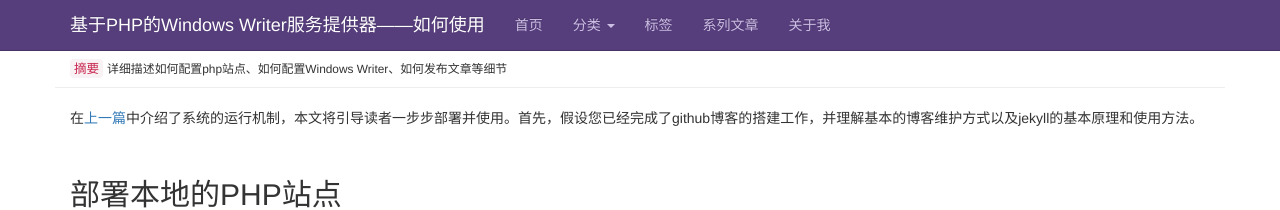
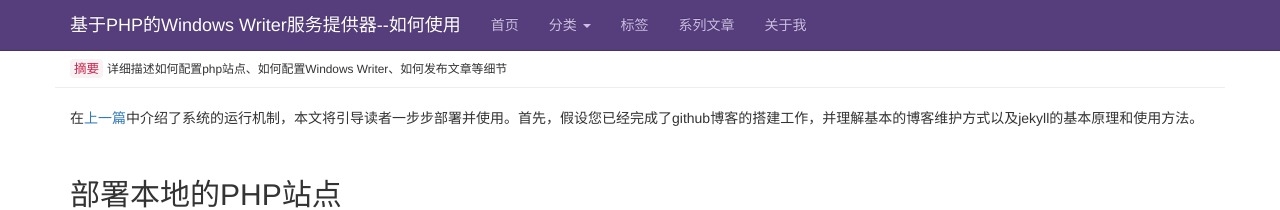
Before and after one commit to PChou/NRemedy, a Jekyll site: the page built from _posts/2013-10-23-5267e1c65917c.html, in a window 1280 px wide. Shown: the top 210 px of the page. Built offline with Jekyll 4.4.1, drawn with Linux system fonts in a browser that asks for light colours; nearby versions of some CDN libraries; comment, search, counter and statistics services are not loaded.

Commit message:
try to fix rss.xml

```diff
--- a/_posts/2013-01-30-asp-net-pipeline-internal.html
+++ b/_posts/2013-01-30-asp-net-pipeline-internal.html
@@ -1,6 +1,6 @@
 ---
 layout: postlayout
-title: 【转】深入IIS和ASP.NET&mdash;深入理解ASP.NET管道
+title: 【转】深入IIS和ASP.NET--深入理解ASP.NET管道
 description: 本系列旨在记录IIS和ASP.NET内部原理，主要来源于网络上一些优秀的文章转载。本篇深入讲解了ASP.NET管道，并以自定义ASP.NET框架的目标给出了大量的代码示例，实为精彩之极之作。
 thumbimg: 2011090522232631.png
 categories: [Web, ASP.NET]
--- a/_posts/2013-10-23-5267e1c65917c.html
+++ b/_posts/2013-10-23-5267e1c65917c.html
@@ -1,6 +1,6 @@
 ---
 layout: postlayout
-title: 基于PHP的Windows Writer服务提供器&mdash;&mdash;如何使用
+title: 基于PHP的Windows Writer服务提供器--如何使用
 description: 详细描述如何配置php站点、如何配置Windows Writer、如何发布文章等细节
 thumbimg: 1346208288725.jpg
 categories: [web-build]
@@ -50,24 +50,24 @@ define("BLOGURL","{{ site.baseurl }}");            \\blog地址，不要修改
 <p>接下来要做的是配置一个php运行环境，如果您已经配置过php环境，那么恭喜你，可以跳过这个步骤了。下载并安装php环境，读者可参考<a href="http://www.cnblogs.com/zengxiangzhan/archive/2010/03/05/1679286.html">http://www.cnblogs.com/zengxiangzhan/archive/2010/03/05/1679286.html</a></p>
 <p>&nbsp;</p>
 <p>在IIS中创建一个站点，指向xmlrpc4ww，启动该网站，并用浏览器访问<a href="http://localhost{:port}/server.php">http://localhost<em>{:port}</em>/server.php</a>，看到如下页面说明php站点部署完毕（请注意，您的端口可能与我不同）</p>
-<p><img title="559EHMUA36]Z76X}}OP0V`L" class="img-responsive" style="border-left-width: 0px; border-right-width: 0px; background-image: none; border-bottom-width: 0px; padding-top: 0px; padding-left: 0px; display: inline; padding-right: 0px; border-top-width: 0px" border="0" alt="559EHMUA36]Z76X}}OP0V`L" src="{{ site.baseurl }}/assert/img/2013-10-23-5267e1c64ed6a.jpeg" width="638" height="28">
+<p><img style="background-image: none; border-right-width: 0px; padding-left: 0px; padding-right: 0px; display: inline; border-top-width: 0px; border-bottom-width: 0px; border-left-width: 0px; padding-top: 0px" class="img-responsive" title="559EHMUA36]Z76X}}OP0V`L" border="0" alt="559EHMUA36]Z76X}}OP0V`L" src="{{ site.baseurl }}/assert/img/2013-10-23-5267e1c64ed6a.jpeg" width="638" height="28">
 <p>&nbsp;</p>
 <h2>配置Windows Writer</h2>
-<p>点击“添加日志帐户”，选择“其他服务”</p><img title="image" class="img-responsive" style="display: inline" alt="image" src="{{ site.baseurl }}/assert/img/2013-01-20-build-github-blog-page-07-img1.png" width="403" height="379">
+<p>点击“添加日志帐户”，选择“其他服务”</p><img style="display: inline" class="img-responsive" title="image" alt="image" src="{{ site.baseurl }}/assert/img/2013-01-20-build-github-blog-page-07-img1.png" width="403" height="379">
 <p>按照下图输入日志网址，注意，你本机的PHP站点的端口可能与我不同，用户名和密码随便填，无所谓，暂时不要记住密码</p>
-<p><img title="image" class="img-responsive" style="border-left-width: 0px; border-right-width: 0px; background-image: none; border-bottom-width: 0px; padding-top: 0px; padding-left: 0px; display: inline; padding-right: 0px; border-top-width: 0px" border="0" alt="image" src="{{ site.baseurl }}/assert/img/2013-10-24-52692c3153e36.png" width="398" height="375"></p>
+<p><img style="background-image: none; border-right-width: 0px; padding-left: 0px; padding-right: 0px; display: inline; border-top-width: 0px; border-bottom-width: 0px; border-left-width: 0px; padding-top: 0px" class="img-responsive" title="image" border="0" alt="image" src="{{ site.baseurl }}/assert/img/2013-10-24-52692c3153e36.png" width="398" height="375"></p>
 <p>点击“下一步”，按下图填写，注意这里的远程发布网址是关键点，必须填写正确，还是一样，请注意您本机的端口可能与我不同</p>
-<p><img title="image" class="img-responsive" style="border-left-width: 0px; border-right-width: 0px; background-image: none; border-bottom-width: 0px; padding-top: 0px; padding-left: 0px; display: inline; padding-right: 0px; border-top-width: 0px" border="0" alt="image" src="{{ site.baseurl }}/assert/img/2013-10-24-52692c315bb38.png" width="402" height="379"></p>
+<p><img style="background-image: none; border-right-width: 0px; padding-left: 0px; padding-right: 0px; display: inline; border-top-width: 0px; border-bottom-width: 0px; border-left-width: 0px; padding-top: 0px" class="img-responsive" title="image" border="0" alt="image" src="{{ site.baseurl }}/assert/img/2013-10-24-52692c315bb38.png" width="402" height="379"></p>
 <p>点击“下一步”，windows writer会开始检测服务端设置</p>
-<p><img title="image" class="img-responsive" style="border-left-width: 0px; border-right-width: 0px; background-image: none; border-bottom-width: 0px; padding-top: 0px; padding-left: 0px; display: inline; padding-right: 0px; border-top-width: 0px" border="0" alt="image" src="{{ site.baseurl }}/assert/img/2013-10-24-52692c3165392.png" width="403" height="380"></p>
+<p><img style="background-image: none; border-right-width: 0px; padding-left: 0px; padding-right: 0px; display: inline; border-top-width: 0px; border-bottom-width: 0px; border-left-width: 0px; padding-top: 0px" class="img-responsive" title="image" border="0" alt="image" src="{{ site.baseurl }}/assert/img/2013-10-24-52692c3165392.png" width="403" height="380"></p>
 <p>最后会成功提示如下，可以点击Yes，发布一个测试日志，如下图。至此Writer和PHP站点打通了</p>
-<p><img title="image" class="img-responsive" style="border-left-width: 0px; border-right-width: 0px; background-image: none; border-bottom-width: 0px; padding-top: 0px; padding-left: 0px; display: inline; padding-right: 0px; border-top-width: 0px" border="0" alt="image" src="{{ site.baseurl }}/assert/img/2013-10-24-52692c316efd4.png" width="419" height="179"></p>
+<p><img style="background-image: none; border-right-width: 0px; padding-left: 0px; padding-right: 0px; display: inline; border-top-width: 0px; border-bottom-width: 0px; border-left-width: 0px; padding-top: 0px" class="img-responsive" title="image" border="0" alt="image" src="{{ site.baseurl }}/assert/img/2013-10-24-52692c316efd4.png" width="419" height="179"></p>
 <p>将来发布日志的时候请选择ghpage发布</p>
-<p><img title="image" class="img-responsive" style="border-left-width: 0px; border-right-width: 0px; background-image: none; border-bottom-width: 0px; padding-top: 0px; padding-left: 0px; display: inline; padding-right: 0px; border-top-width: 0px" border="0" alt="image" src="{{ site.baseurl }}/assert/img/2013-10-24-52692c317594e.png" width="220" height="84">
+<p><img style="background-image: none; border-right-width: 0px; padding-left: 0px; padding-right: 0px; display: inline; border-top-width: 0px; border-bottom-width: 0px; border-left-width: 0px; padding-top: 0px" class="img-responsive" title="image" border="0" alt="image" src="{{ site.baseurl }}/assert/img/2013-10-24-52692c317594e.png" width="220" height="84">
 <p>&nbsp;</p>
 <h2>将日志发布到本地的gh-page</h2>
 <p>用浏览器访问<a href="http://localhost{:port}/server.php">http://localhost<em>{:port}</em>/server.php</a>，应该看到多出一条记录，这条记录就是刚刚发布的临时日志。点击“编辑和发布”，显示类似下面的页面</p>
-<p><img title="JWAF752I~RH(OCJT5(`P`NT" class="img-responsive" style="border-left-width: 0px; border-right-width: 0px; background-image: none; border-bottom-width: 0px; padding-top: 0px; padding-left: 0px; display: inline; padding-right: 0px; border-top-width: 0px" border="0" alt="JWAF752I~RH(OCJT5(`P`NT" src="{{ site.baseurl }}/assert/img/2013-10-24-52692c317c2c7.jpeg" width="295" height="267">
+<p><img style="background-image: none; border-right-width: 0px; padding-left: 0px; padding-right: 0px; display: inline; border-top-width: 0px; border-bottom-width: 0px; border-left-width: 0px; padding-top: 0px" class="img-responsive" title="JWAF752I~RH(OCJT5(`P`NT" border="0" alt="JWAF752I~RH(OCJT5(`P`NT" src="{{ site.baseurl }}/assert/img/2013-10-24-52692c317c2c7.jpeg" width="295" height="267">
 <p>我们知道基于jekyll的post都应该有如下开头： <pre>---
 layout: postlayout
 title: Hello GitHub!
@@ -96,7 +96,7 @@ tags: [github-page, jekyll]
 <p>如果您只是用上面配置好的机器来编写博客的话，至此就足够了，下面介绍多客户端该怎么协同编辑。
 <p>&nbsp; <h2>多客户端编辑</h2>
 <p>也许读者已经猜到了，没错，只要将xmlrpc4ww这个项目也push到github的仓库就可以了！上文提到，xmlprc4ww/db/blogs.txt保存了文章的内容，该内容是与本地Writer的内容同步的，于是只要将这个文件push到github上，然后在另外一台机器上pull过来，并且重复一次配置工作（包括站点配置、writer配置）就可以获得文章内容了。而在Writer的客户端上只要点击“打开最近使用过的日志”就可以从“另一个服务端”上获取文章内容了：
-<p><img title="image" class="img-responsive" style="border-left-width: 0px; border-right-width: 0px; background-image: none; border-bottom-width: 0px; padding-top: 0px; padding-left: 0px; display: inline; padding-right: 0px; border-top-width: 0px" border="0" alt="image" src="{{ site.baseurl }}/assert/img/2013-10-24-52692c3183411.png" width="390" height="285">
+<p><img style="background-image: none; border-right-width: 0px; padding-left: 0px; padding-right: 0px; display: inline; border-top-width: 0px; border-bottom-width: 0px; border-left-width: 0px; padding-top: 0px" class="img-responsive" title="image" border="0" alt="image" src="{{ site.baseurl }}/assert/img/2013-10-24-52692c3183411.png" width="390" height="285">
 <blockquote>
 <p>特别需要注意的是，您PC2上的日志仓库可能与PC1不同，在配置PHP站点的时候需要特别留意 </p></blockquote>
 <p>&nbsp;</p>
--- a/rss.xml
+++ b/rss.xml
@@ -5,8 +5,7 @@ title: P_Chou Tech Space
 {% for post in site.posts %}
 　　<item>
 	　　<title>{{ post.title }}</title>
-	　　<link>{{ site.baseurl }}{{ post.url }}</link>
+	　　<link>http://pchou.info{{ site.baseurl }}{{ post.url }}</link>
 	　　<description>{{ post.description }}</description>
-		<author>parkerzhou2010@gmail.com</author>
 　　</item>
 {% endfor %}
```
Also changed, not shown: _posts/2013-10-23-526712a543031.html (+2 -2 lines).
